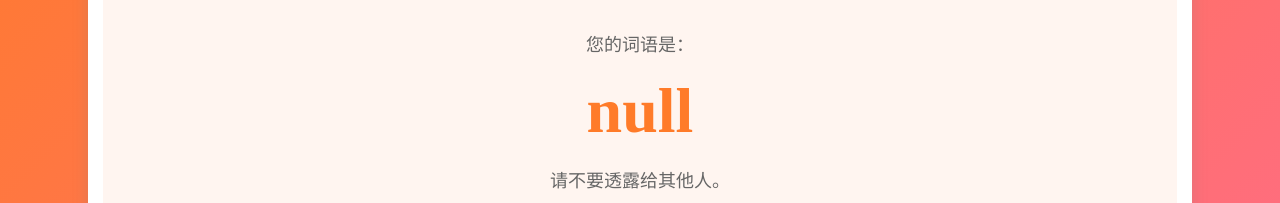
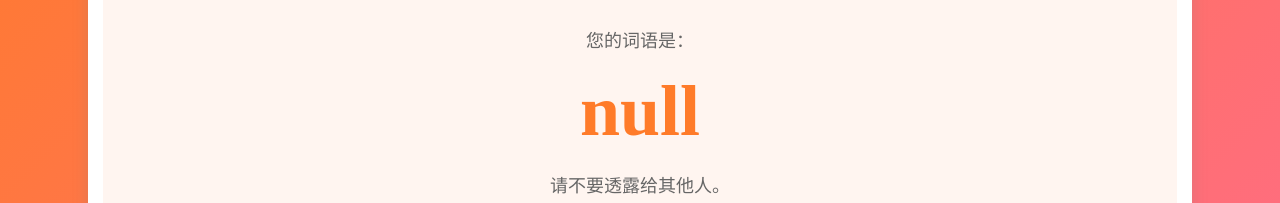
Before and after one commit to WangCongRex/showthatword, a plain HTML site: page index.html in a window 1280 px wide. Shown: the part 297-500 px from the top of the page. Drawn offline with Linux system fonts and the light colour scheme.

Commit message:
更新样式：调整单词字体大小至 4.5rem

```diff
--- a/styles.css
+++ b/styles.css
@@ -28,7 +28,7 @@ body{
 }
 
 #word{
-    font-size: 4rem;
+    font-size: 4.5rem;
     font-weight: bold;
     text-align: center;
     color: #FF7B29;
```
